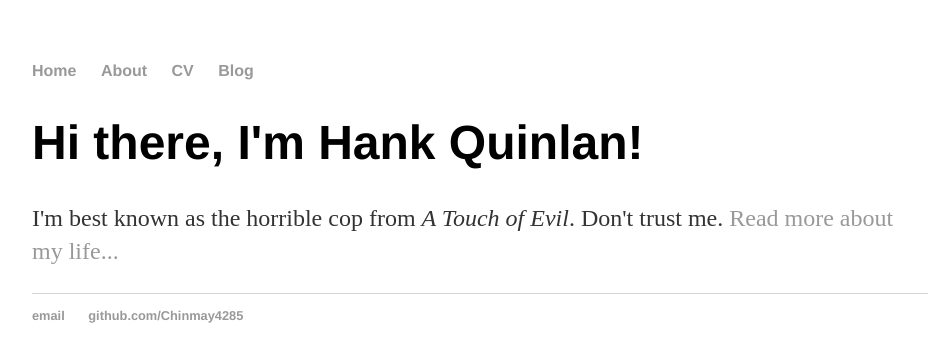
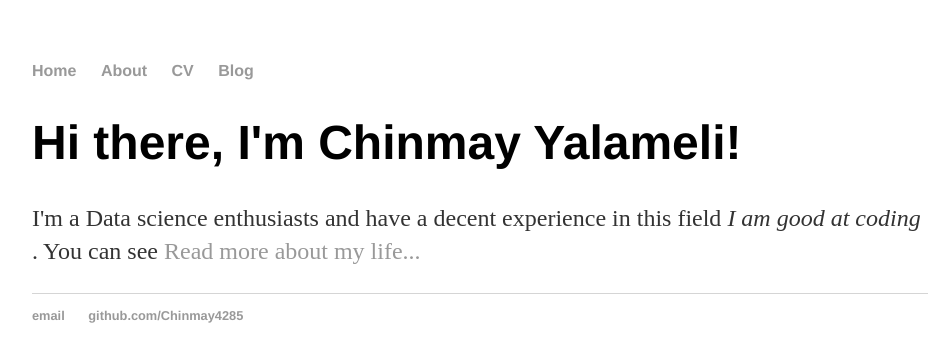
Before and after one commit to Chinmay4285/Chinmay4285.github.io, a Jekyll site: the page built from index.html, in a window 1280 px wide. Shown: the top 362 px of the page, without its empty margins (160-1111 px from the left). Built offline with Jekyll 4.4.1, drawn with Linux system fonts in a browser that asks for light colours.

Commit message:
Update index.html

```diff
--- a/index.html
+++ b/index.html
@@ -1,9 +1,9 @@
 ---
 layout: default
-title: Hank Quinlan, Horrible Cop
+title: Chinmay Yalameli
 ---
 
 		<div class="blurb">
-			<h1>Hi there, I'm Hank Quinlan!</h1>
-			<p>I'm best known as the horrible cop from <em>A Touch of Evil</em>. Don't trust me. <a href="/about">Read more about my life...</a></p>
+			<h1>Hi there, I'm Chinmay Yalameli!</h1>
+			<p>I'm a Data science enthusiasts and have a decent experience in this field <em>I am good at coding </em>. You can see  <a href="/about">Read more about my life...</a></p>
 		</div>
```
